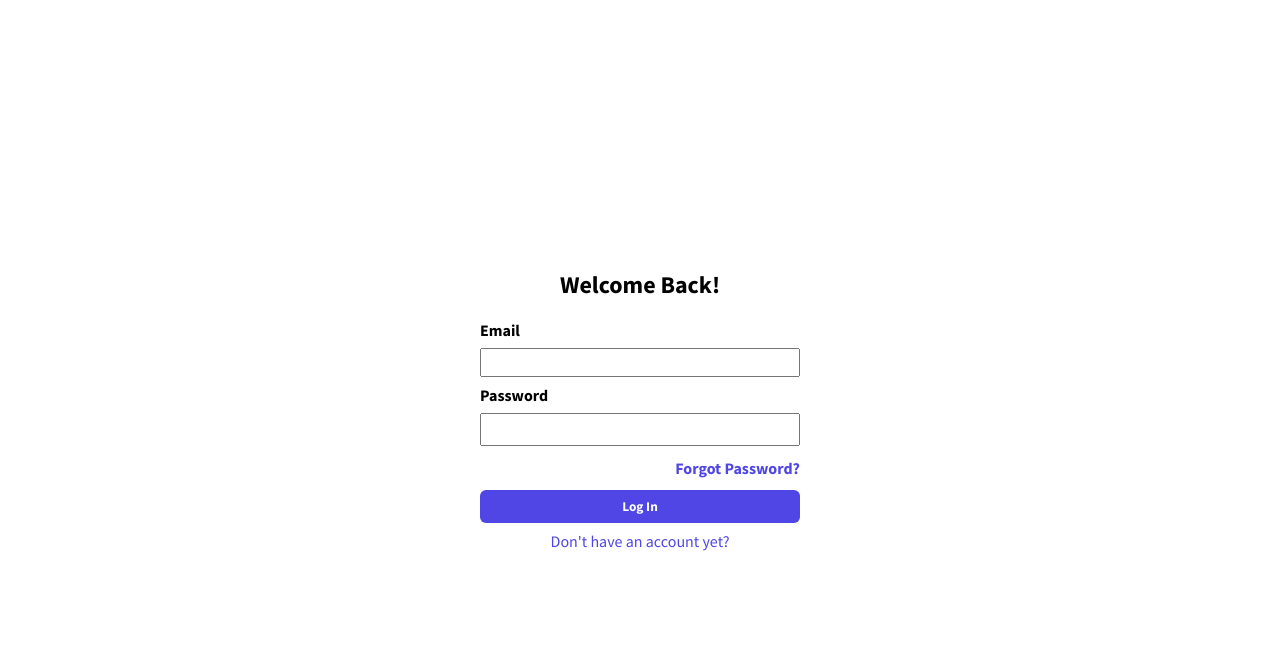
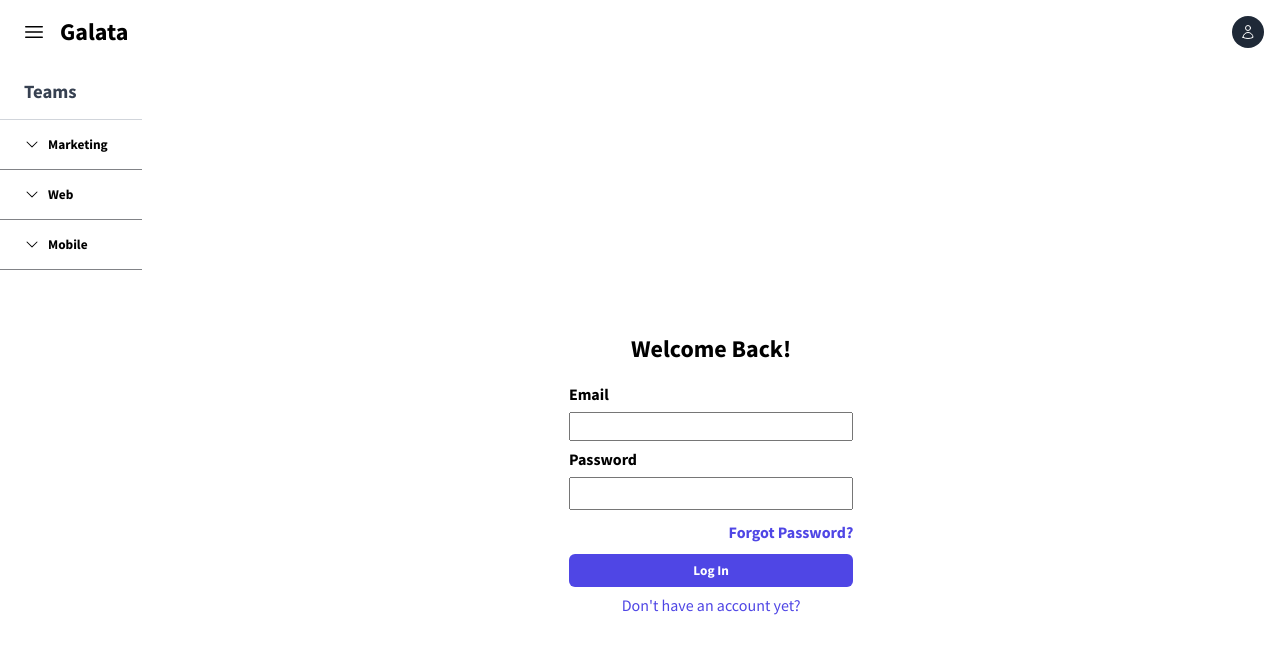
Before and after one commit to cameronadams777/xaibe, a Vue app in the folder client/: page /login in a window 1280 px wide. Shown: the top 654 px of the page. Built offline with nearby package versions, Linux system fonts and the light colour scheme.

Commit message:
feat: setup main layout and start application design

```diff
--- a/client/package.json
+++ b/client/package.json
@@ -9,6 +9,7 @@
     "preview": "vite preview"
   },
   "dependencies": {
+    "@heroicons/vue": "^2.0.12",
     "@tauri-apps/api": "^1.0.2",
     "axios": "^0.27.2",
     "vue": "^3.2.37",
--- a/client/src/app.vue
+++ b/client/src/app.vue
@@ -1,5 +1,11 @@
+<script lang="ts" setup>
+import TheMainLayout from "./layouts/the-main-layout.vue";
+</script>
+
 <template>
-  <router-view></router-view>
+  <the-main-layout>
+    <router-view />
+  </the-main-layout>
 </template>
 
 <style>
--- a/client/src/components/no-alerts.vue
+++ b/client/src/components/no-alerts.vue
@@ -1,10 +1,5 @@
 <template>
   <div class="w-full h-full flex flex-col justify-center items-center">
-    <p class="text-xl">No alerts have been registered</p>
-    <button
-      class="px-8 py-4 text-lg text-white bg-indigo-600 hover:bg-indigo-800 rounded-md font-bold border-none cursor-pointer transition-colors duration-500"
-    >
-      Add Alert
-    </button>
+    <p class="text-xl">No alerts at this time.</p>
   </div>
 </template>
--- /dev/null
+++ b/client/src/components/the-left-nav.vue
@@ -0,0 +1,32 @@
+<script lang="ts" setup>
+import { ChevronDownIcon } from "@heroicons/vue/24/solid";
+
+defineProps<{ isOpen: boolean }>();
+</script>
+
+<template>
+  <div
+    class="h-full hidden border-r-1 border-gray-300"
+    :class="{ 'flex flex-col w-1/8': isOpen }"
+  >
+    <h3 class="text-gray-700 py-4 pl-6 m-0">Teams</h3>
+    <button
+      class="px-6 py-4 flex items-center bg-white hover:bg-gray-200 text-left border-x-0 border-t-1 border-b-1 border-gray-300 cursor-pointer"
+    >
+      <ChevronDownIcon class="h-full w-4 mr-2" />
+      <span class="font-bold">Marketing</span>
+    </button>
+    <button
+      class="px-6 py-4 flex items-center bg-white hover:bg-gray-200 text-left border-x-0 border-t-0 border-b-1 border-gray-300 cursor-pointer"
+    >
+      <ChevronDownIcon class="h-full w-4 mr-2" />
+      <span class="font-bold">Web</span>
+    </button>
+    <button
+      class="px-6 py-4 flex items-center bg-white hover:bg-gray-200 text-left border-x-0 border-t-0 border-b-1 border-gray-300 cursor-pointer"
+    >
+      <ChevronDownIcon class="h-full w-4 mr-2" />
+      <span class="font-bold">Mobile</span>
+    </button>
+  </div>
+</template>
--- /dev/null
+++ b/client/src/components/the-top-nav.vue
@@ -0,0 +1,27 @@
+<script lang="ts" setup>
+import { Bars3Icon } from "@heroicons/vue/24/solid";
+import { UserIcon } from "@heroicons/vue/24/outline";
+
+const emits = defineEmits<{ (event: "onMenuClick"): void }>();
+</script>
+
+<template>
+  <div class="p-4 border-b border-gray-300 flex justify-between">
+    <div class="flex justify-center">
+      <button
+        class="bg-white border-none mr-2 cursor-pointer hover:bg-gray-200 rounded-xl"
+        @click="emits('onMenuClick')"
+      >
+        <bars-3-icon class="h-full w-6" />
+      </button>
+      <h2 class="m-0 p-0">Galata</h2>
+    </div>
+    <div class="flex justify-end">
+      <button
+        class="w-8 h-8 bg-gray-800 flex justify-center items-center text-white border-none rounded-full cursor-pointer hover:shadow-md"
+      >
+        <user-icon class="w-4" />
+      </button>
+    </div>
+  </div>
+</template>
--- /dev/null
+++ b/client/src/layouts/the-main-layout.vue
@@ -0,0 +1,17 @@
+<script lang="ts" setup>
+import { ref } from "vue";
+import TheTopNav from "../components/the-top-nav.vue";
+import TheLeftNav from "../components/the-left-nav.vue";
+
+const isLeftNavOpen = ref(true);
+
+const toggleLeftNav = () => (isLeftNavOpen.value = !isLeftNavOpen.value);
+</script>
+
+<template>
+  <the-top-nav @onMenuClick="toggleLeftNav" />
+  <div class="h-full flex">
+    <the-left-nav :isOpen="isLeftNavOpen" />
+    <slot />
+  </div>
+</template>
--- a/client/src/pages/home.vue
+++ b/client/src/pages/home.vue
@@ -3,5 +3,5 @@ import NoAlerts from "../components/no-alerts.vue";
 </script>
 
 <template>
-  <NoAlerts />
+  <!-- <NoAlerts /> -->
 </template>
```
Also changed, not shown: 1 other file (tests, documents, lock files or other folders).
